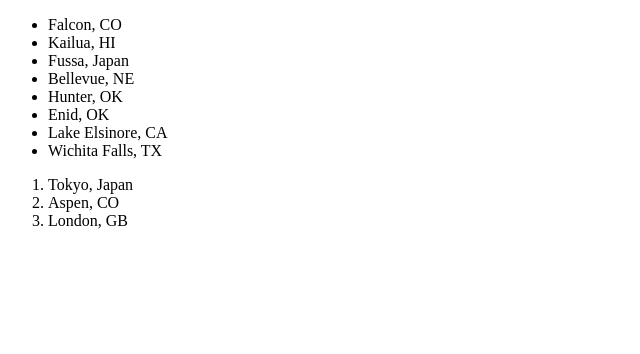
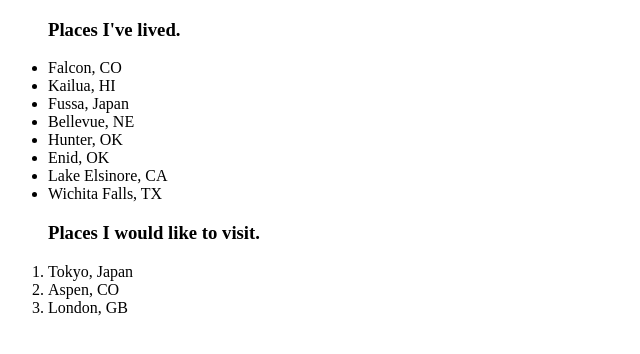
Before and after one commit to barrym07/html-exercise, a plain HTML site: page index.html in a window 1280 px wide. Shown: the whole page, without its empty margins (0-640 px from the left). Drawn offline with Linux system fonts and the light colour scheme.

Commit message:
headings added to lists

```diff
--- a/index.html
+++ b/index.html
@@ -7,6 +7,7 @@
 
 <body>
   <ul>
+    <h3>Places I've lived.</h3>
     <li>Falcon, CO</li>
     <li>Kailua, HI</li>
     <li>Fussa, Japan</li>
@@ -18,6 +19,7 @@
   </ul>
 
   <ol>
+    <H3>Places I would like to visit.</H3>
     <li>Tokyo, Japan</li>
     <li>Aspen, CO</li>
     <li>London, GB</li>
```
